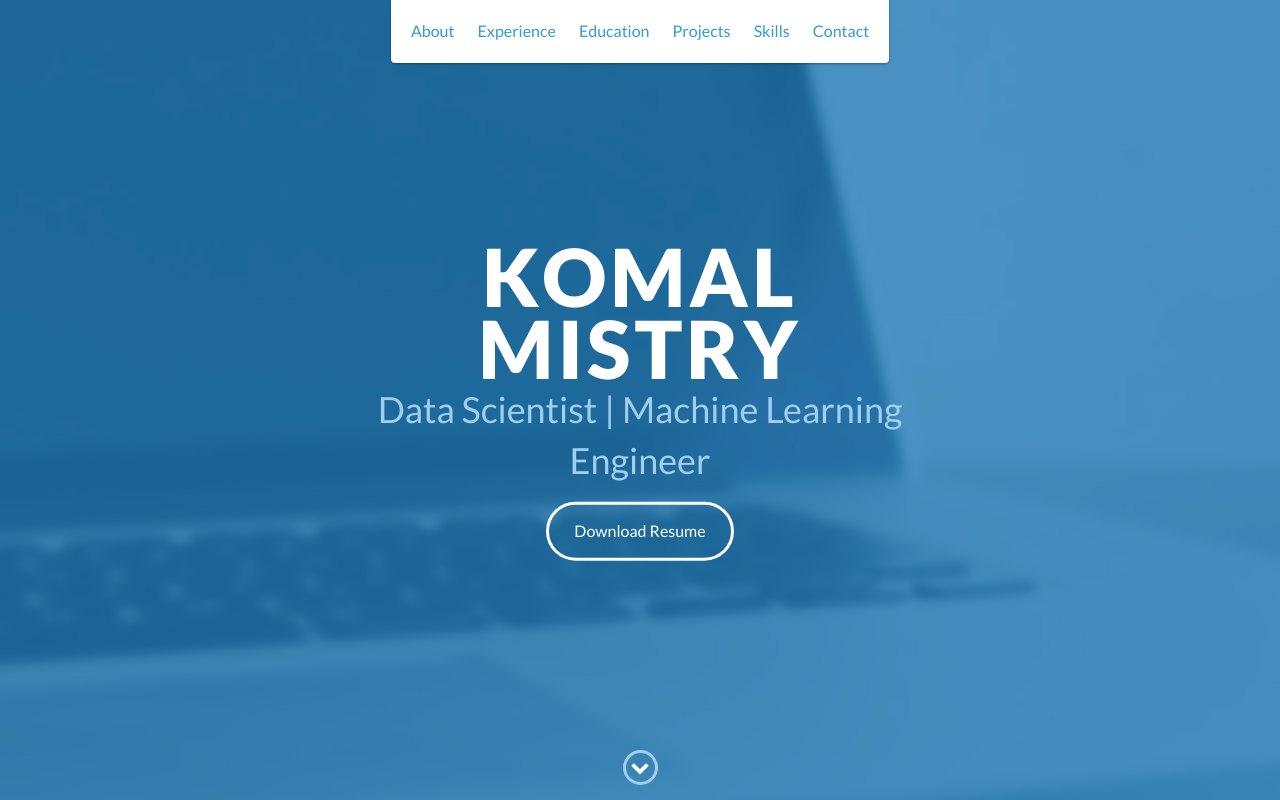
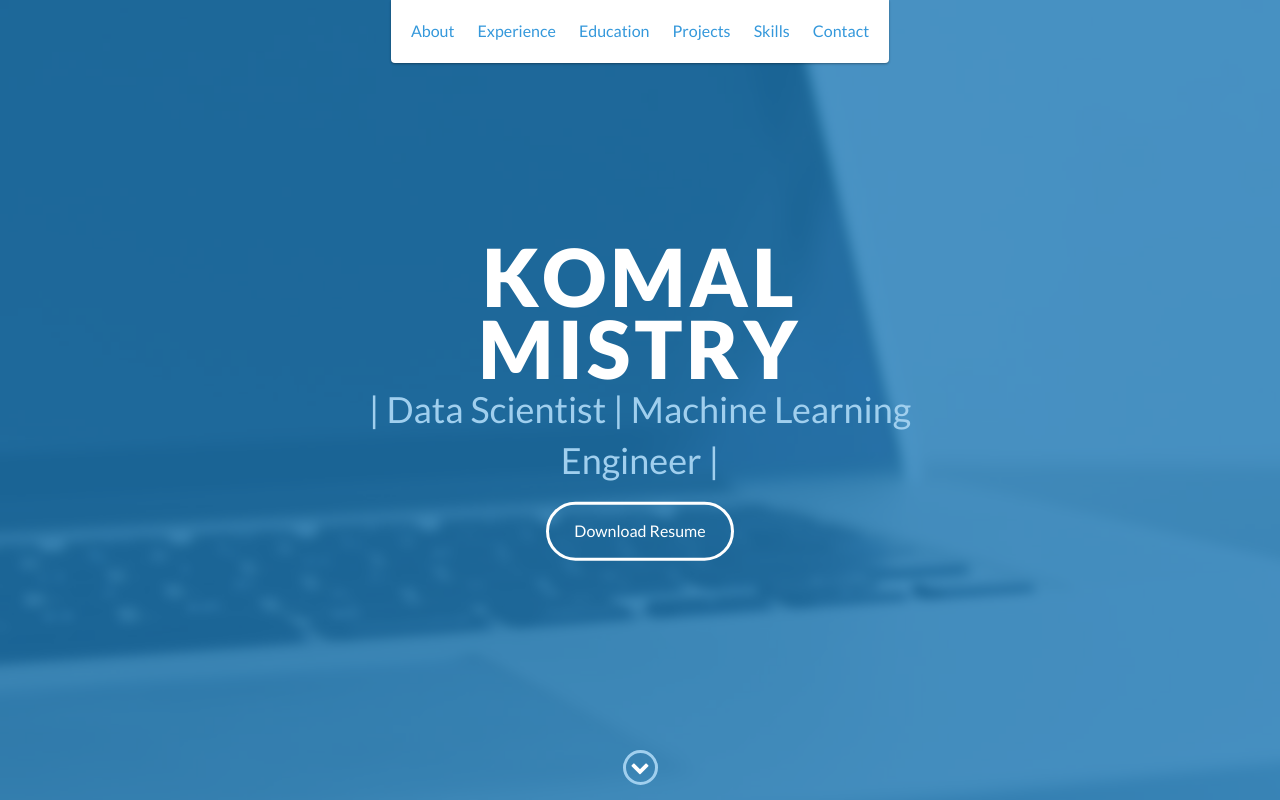
Before and after one commit to MistryWoman/MistryWoman.github.io, a website: page index.html in a window 1280 px wide. Shown: the top 800 px of the page. Drawn offline with nearby package versions, Linux system fonts and the light colour scheme.

Commit message:
adding spacing

```diff
--- a/index.html
+++ b/index.html
@@ -49,7 +49,7 @@
     <div id="lead">
         <div id="lead-content">
             <h1>Komal Mistry</h1>
-            <h2>Data Scientist | Machine Learning Engineer</h2>
+            <h2>  |  Data Scientist | Machine Learning Engineer | </h2>
 	    <a href="/Resume/komal_resume.pdf" class = "btn-rounded-white" download>Download Resume </a>
         </div>
         <!-- End #lead-content -->
```
